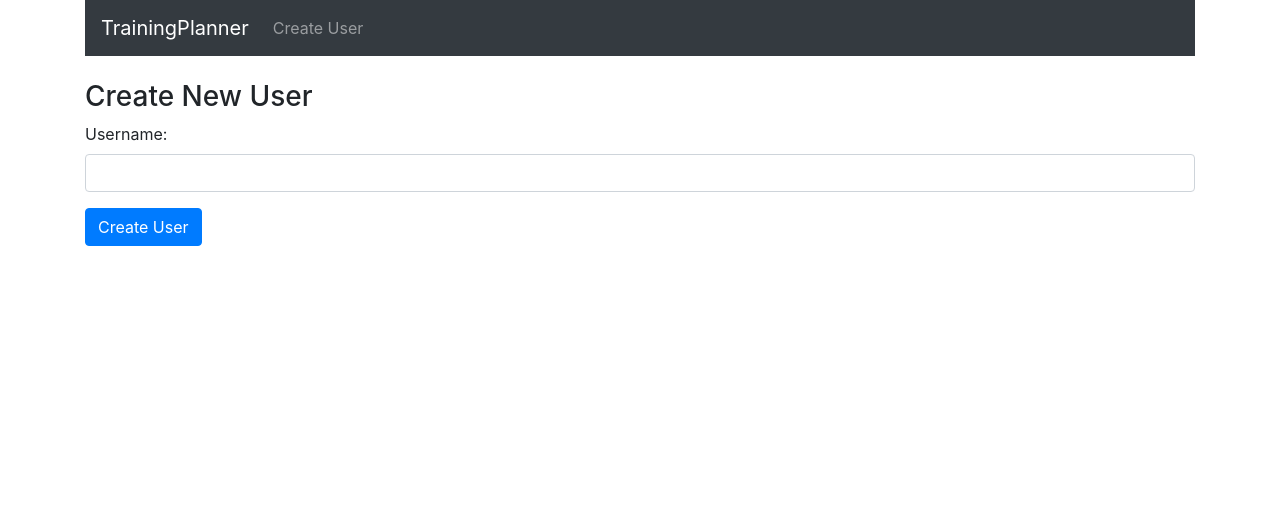
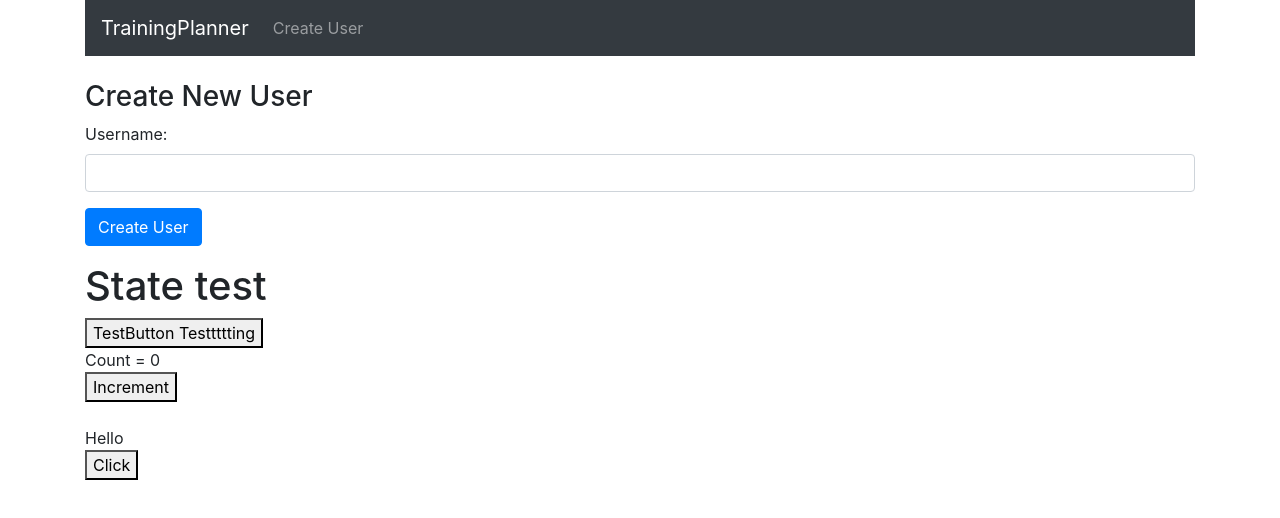
Before and after one commit to Bednar22/NokiaOptionsTests, a React (Create React App) app in the folder client/: page /user in a window 1280 px wide. Shown: the top 518 px of the page. Built offline with nearby package versions, Linux system fonts and the light colour scheme.

Commit message:
added 3 basic components

```diff
--- a/client/src/App.css
+++ b/client/src/App.css
@@ -1,20 +1,10 @@
+
 .App {
   text-align: center;
 }
 
-.App-logo {
-  height: 40vmin;
-  pointer-events: none;
-}
-
-@media (prefers-reduced-motion: no-preference) {
-  .App-logo {
-    animation: App-logo-spin infinite 20s linear;
-  }
-}
-
 .App-header {
-  background-color: #282c34;
+  background-color: #6662bd;
   min-height: 100vh;
   display: flex;
   flex-direction: column;
@@ -27,12 +17,3 @@
 .App-link {
   color: #61dafb;
 }
-
-@keyframes App-logo-spin {
-  from {
-    transform: rotate(0deg);
-  }
-  to {
-    transform: rotate(360deg);
-  }
-}
--- a/client/src/App.js
+++ b/client/src/App.js
@@ -2,9 +2,12 @@ import React from 'react';
 import "bootstrap/dist/css/bootstrap.min.css";
 import { BrowserRouter as Router, Route} from "react-router-dom";
 
-import Navbar from "./components/navbar.component"
+import './App.css';
+import Message from "./components/message.component"
+import Navbar from "./components/navbar.component";
 import CreateUser from "./components/create-user.component";
-
+import Counter from "./components/counter.component";
+import EventBind from "./components/clickFunction.component"
 function App() {
   return (
     <Router>
@@ -12,6 +15,11 @@ function App() {
       <Navbar />
       <br/>
       <Route path="/user" component={CreateUser} />
+       <Message  name="Testtttting"/>
+
+      <Counter/>
+      <br/>
+        <EventBind/>
       </div>
     </Router>
   );
--- /dev/null
+++ b/client/src/components/clickFunction.component.js
@@ -0,0 +1,41 @@
+import React, { Component } from 'react'
+
+class EventBind extends Component{
+    constructor(props){
+        super(props)
+        this.state = {
+            message: 'Hello'
+        }
+    // this.clickHandler = this.clickHandler.bind(this)
+    }
+
+    /*
+    clickHandler(){
+        this.setState({
+            message: 'Goodbye'
+        })
+    } */
+    newApproach = () => {
+        this.setState({
+            message: 'Goodbye'
+        })
+    }
+
+
+
+
+    render(){
+        return(
+            <div>
+                <div>{this.state.message}</div>
+                {/* <button onClick = {this.clickHandler.bind(this)}>Click</button> */}
+                {/* <button onClick = {() => this.clickHandler()}>Click</button> */}
+                {/* <button onClick = {this.clickHandler}>Click</button> */}
+                <button onClick = {this.newApproach}>Click</button>
+            </div>
+        )
+    }
+
+}
+
+export default EventBind;
--- /dev/null
+++ b/client/src/components/counter.component.js
@@ -0,0 +1,29 @@
+import React, { Component } from 'react'
+
+
+class Counter extends Component{
+    constructor(){
+        super()
+        this.state = {
+            count: 0
+        }
+    }
+
+    addOne(){
+        this.setState({
+            count: this.state.count + 1
+        })
+    }
+
+    render(){
+        return(
+            <div>
+                <div>Count = {this.state.count} </div>
+                <button onClick={() => this.addOne()}>Increment</button>
+
+            </div>
+        )
+    }
+}
+
+export default Counter
--- /dev/null
+++ b/client/src/components/message.component.js
@@ -0,0 +1,34 @@
+import React, { Component } from 'react'
+
+
+class Message extends Component {
+
+
+    constructor(){
+
+        super()
+        this.state = {
+            message: "State test"
+        }
+    }
+
+    changeMessage(){
+        this.setState({
+
+            message: `Clicked button ${this.props.name}`
+        })
+    }
+
+    render(){
+        const {name} = this.props
+        return(
+            <div>
+                <h1>{this.state.message}</h1>
+                <button onClick={() => this.changeMessage()}>TestButton {name} </button>
+            </div>
+
+        )
+    }
+}
+
+export default Message
```
